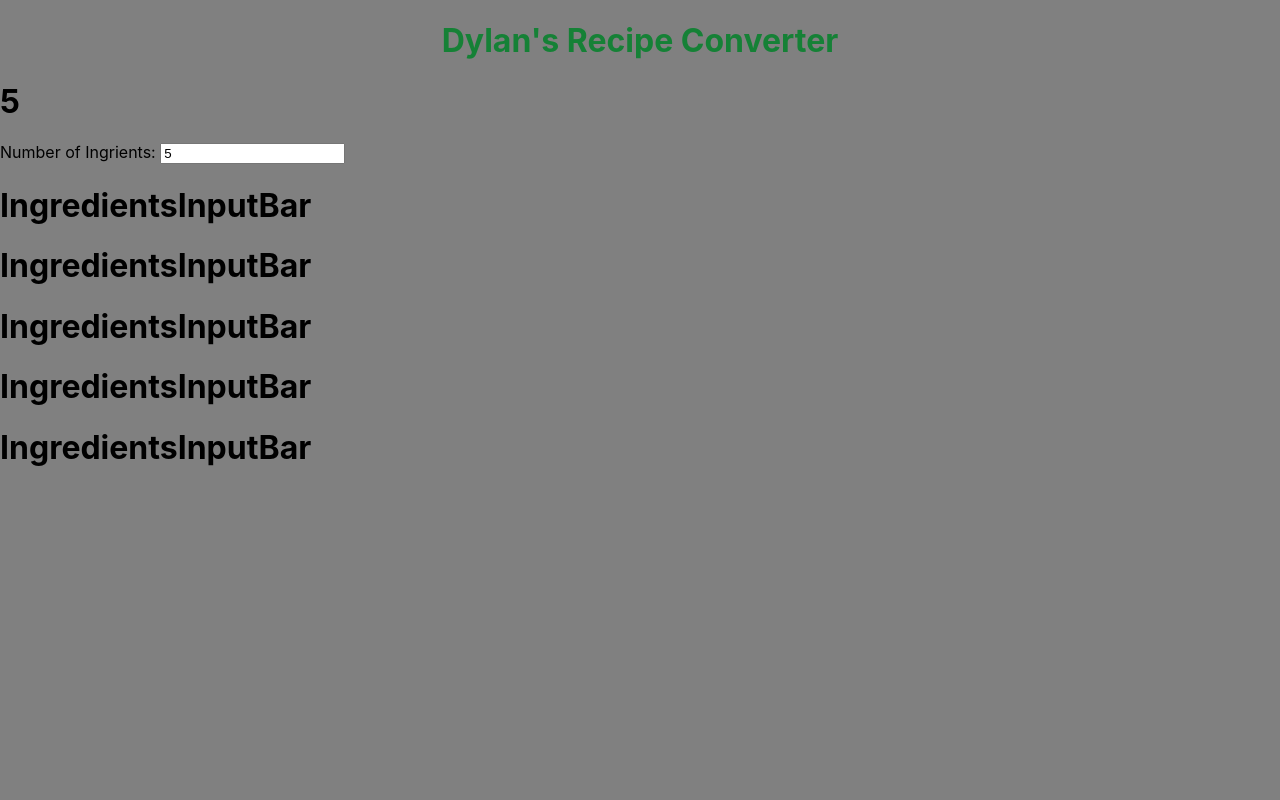
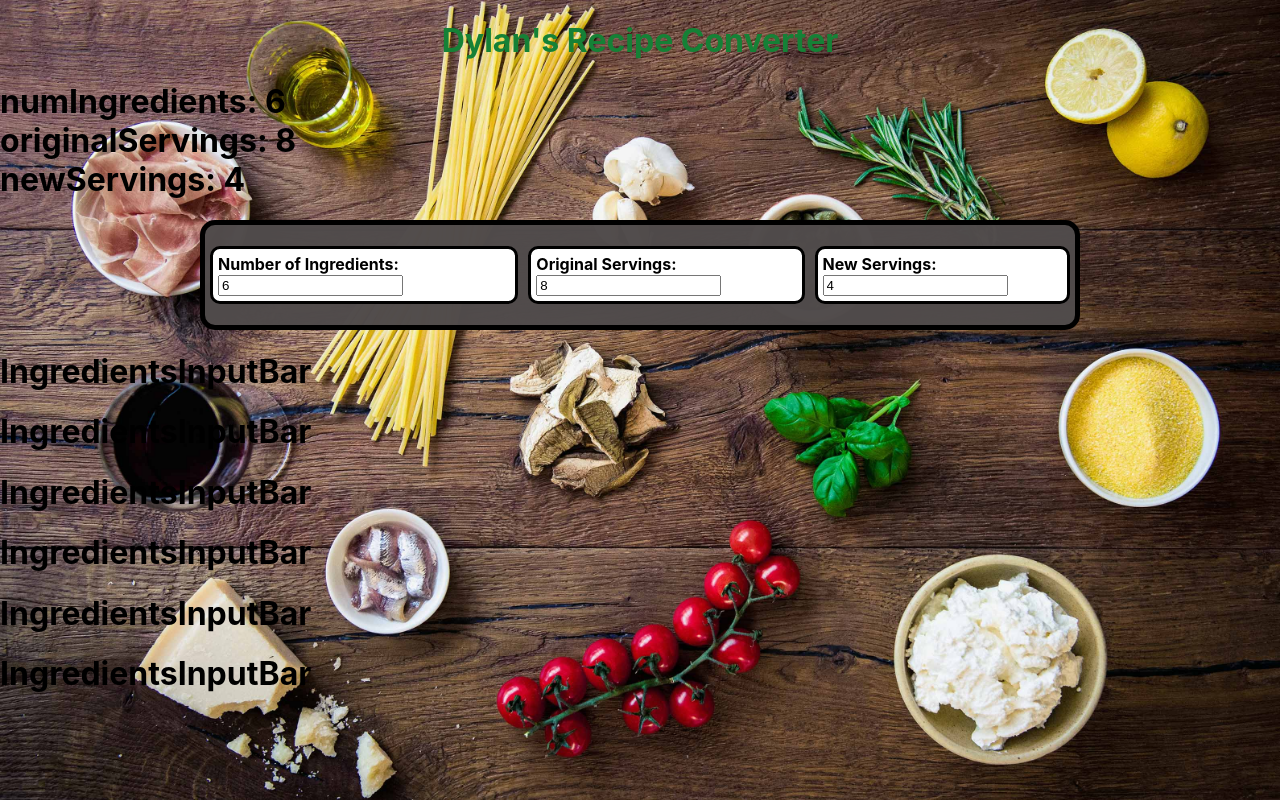
Before and after one commit to DylanLaw03/recipe-converter, a React (Create React App) app: page / in a window 1280 px wide. Built offline with nearby package versions, Linux system fonts and the light colour scheme.

Commit message:
Created forms for originalServings and newServings Modified App.css

```diff
--- a/src/App.css
+++ b/src/App.css
@@ -1,8 +1,60 @@
 body {
-    background-color: gray;
+    background-image: url('./images/temp-background.jpg');
+    width: 100%;
+    height: 90vh;
+    background-repeat: no-repeat;
+    background-position: center center;
+    background-size: cover;
+    background-attachment: fixed;
+    background-size: cover;
+    overflow-y: scroll;
 }
 
 .title {
     color: rgb(21, 129, 54);
     text-align: center;
 }
+
+.pre-inputs {
+    display: flex;
+    background-color: rgba(80, 75, 75, 0.99);
+    height: 100px;
+    margin-left: 200px;
+    margin-right: 200px;
+    border: 5px solid black;
+    border-radius: 15px;
+    justify-content: center;
+}
+
+.num-ingredients {
+    font-weight: 750;
+    align-self: center;
+    background-color: white;
+    border: 3px solid black;
+    padding: 5px;
+    margin-left: 5px;
+    margin-right: 5px;
+    border-radius: 10px;
+}
+
+.original-servings {
+    font-weight: 750;
+    align-self: center;
+    background-color: white;
+    border: 3px solid black;
+    padding: 5px;
+    margin-left: 5px;
+    margin-right: 5px;
+    border-radius: 10px;
+}
+
+.new-servings {
+    font-weight: 750;
+    align-self: center;
+    background-color: white;
+    border: 3px solid black;
+    padding: 5px;
+    margin-left: 5px;
+    margin-right: 5px;
+    border-radius: 10px;
+}
--- a/src/App.js
+++ b/src/App.js
@@ -10,7 +10,7 @@ import './App.css';
 
 function App() {
   //define variables using states
-  const [numIngredients, setNumIngredients] = useState(5);
+  const [numIngredients, setNumIngredients] = useState(6);
   const [originalServings, setOriginalServings] = useState(8);
   const [newServings, setNewServings] = useState(4);
 
@@ -30,10 +30,14 @@ function App() {
   return (
     <div>
       <Header title="test"/>
-      <h1>{numIngredients}</h1>
+      <h1>numIngredients: {numIngredients} <br /> originalServings: {originalServings} <br /> newServings: {newServings}</h1>
       <PreInputs
         numIngredients={numIngredients}
         changeNumIngredients={handleNumIngredients}
+        originalServings={originalServings}
+        changeOriginalServings={handleOriginalServings}
+        newServings={newServings}
+        changeNewServings={handleNewServings}
       />
       <IngredientsInput numIngredients={numIngredients} />
 
--- a/src/js-scripts/PreInputs.js
+++ b/src/js-scripts/PreInputs.js
@@ -5,22 +5,49 @@ export const PreInputs = (props) => {
     //create functions to handle changing variables
     const handleNumIngredientsChange = (e) => {
       const numIngredients = e.target.value;
-      if (props.numIngredients > 0) {
-        props.changeNumIngredients(numIngredients);
-      }
+      props.changeNumIngredients(numIngredients);
+    };
+
+    const handleOriginalServingsChange = (e) => {
+      const originalServings = e.target.value;
+      props.changeOriginalServings(originalServings);
+    };
+
+
+    const handleNewServingsChange = (e) => {
+      const newServings = e.target.value;
+      props.changeNewServings(newServings);
     };
 
     return (
 
       <div className="pre-inputs">
-        <form>
-          <label>Number of Ingrients: </label>
+        <form className='num-ingredients'>
+          <label>Number of Ingredients: </label>
           <input
             defaultValue={props.numIngredients}
             onChange={handleNumIngredientsChange}
             type="number"
           />
         </form>
+
+        <form className='original-servings'>
+          <label>Original Servings: </label>
+          <input
+            defaultValue={props.originalServings}
+            onChange={handleOriginalServingsChange}
+            type="number"
+          />
+        </form>
+
+        <form className='new-servings'>
+          <label>New Servings: </label>
+          <input
+            defaultValue={props.newServings}
+            onChange={handleNewServingsChange}
+            type="number"
+          />
+        </form>
       </div>
     );
   };
```
Also changed, not shown: src/images/temp-background.jpg (added), src/logo.svg (deleted).
